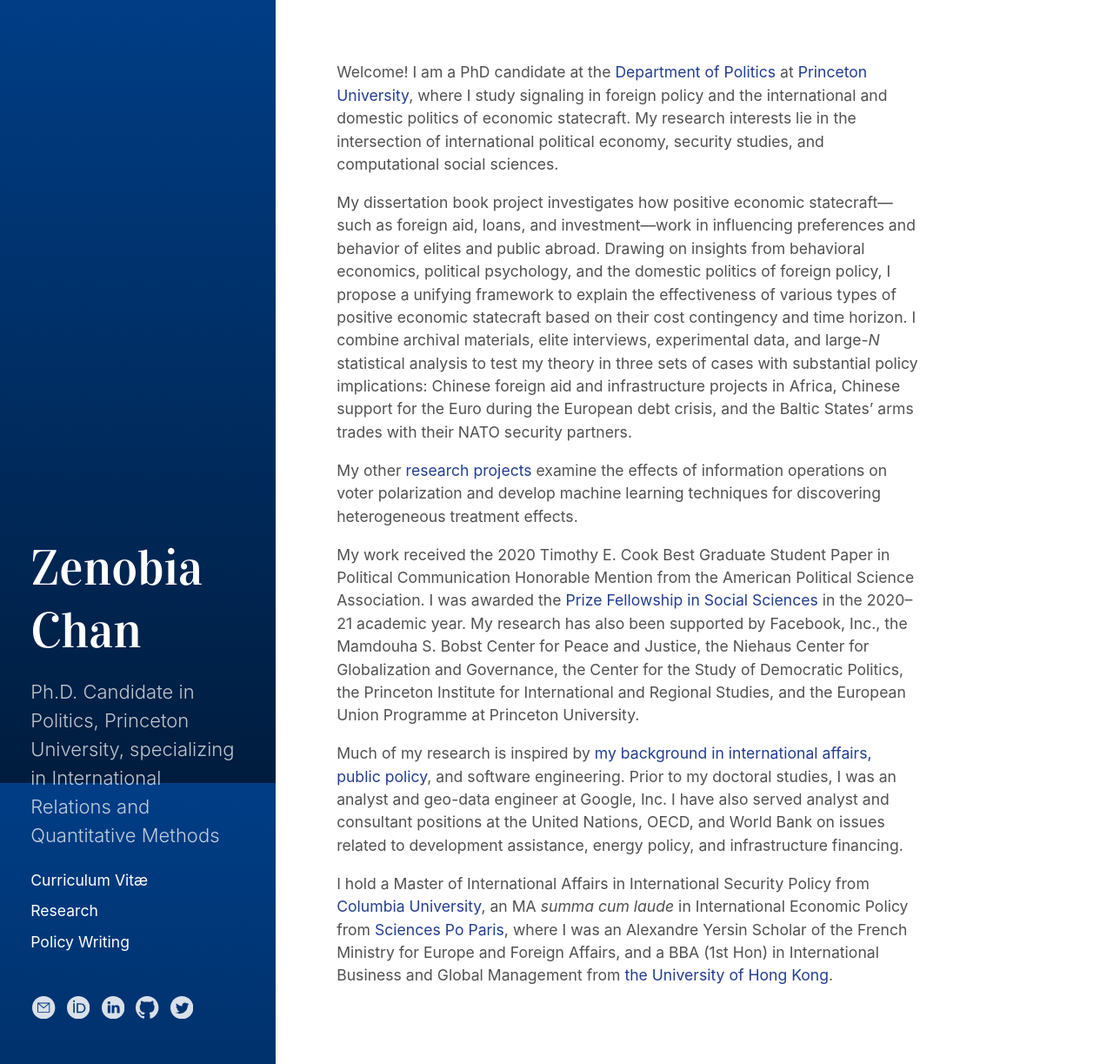
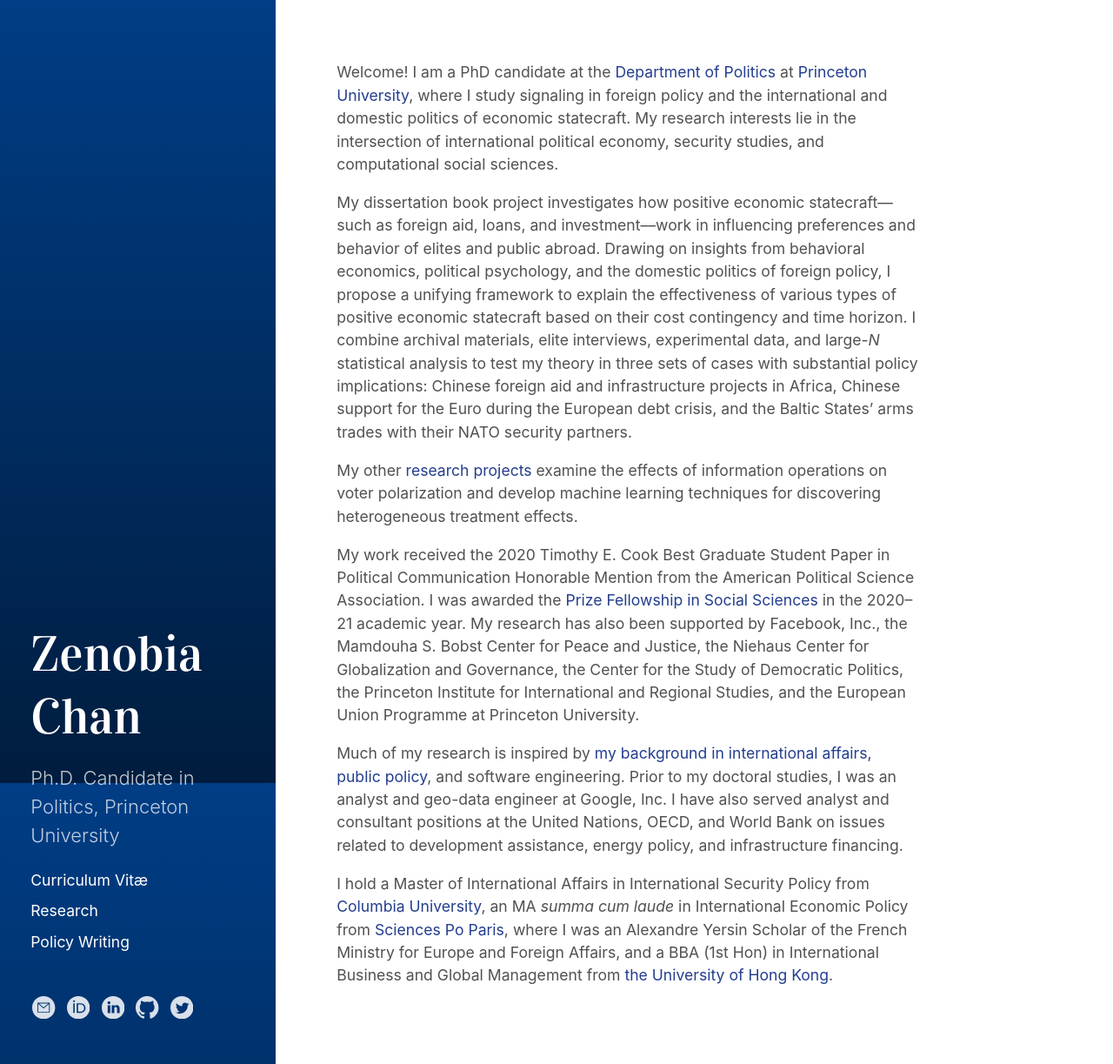
Before and after one commit to ztchan/my-website, a Jekyll site: the page built from index.html, in a window 1280 px wide and 1223 px high. Shown: the whole window at 87% size. Built offline with Jekyll 4.4.1, drawn with Linux system fonts in a browser that asks for light colours; the list of posts is cut into pages by our own code.

Commit message:
Update website description

```diff
--- a/_config.yml
+++ b/_config.yml
@@ -9,8 +9,8 @@ orcid:             0000-0003-0130-5204
 linkedin:          ZenobiaChan
 github_username:   ztchan
 twitter:           ZenobiaChan
-tagline:           "Ph.D. Candidate in Politics, Princeton University"
-description:       "Ph.D. Candidate in Politics, Princeton University, specializing in International Relations and Quantitative Methods"
+tagline:           "Ph.D. Candidate in Politics, Princeton University, specializing in International Relations and Quantitative Methods"
+description:       "Ph.D. Candidate in Politics, Princeton University"
 baseurl:           ""
 # url:               "https://ztchan.github.io"
 url:               "https://zenobiachan.com"
--- a/_includes/custom-head.html
+++ b/_includes/custom-head.html
@@ -13,6 +13,3 @@
 
 <!-- Sort pages according to oder in sidebar -->
 {% assign pages_list = (site.pages | sort: 'order') %}
-
-<!-- Website description -->
-<meta name="description" content = "PhD Candidate in Politics, Princeton University, specializing in international relations and quantitative methods.">
--- a/_includes/sidebar.html
+++ b/_includes/sidebar.html
@@ -7,7 +7,7 @@
         {% endunless %}
         {{ site.title }}
       </a>
-    </{% if page.layout == "index" %}h1{% else %}div{% endif %}>
+    </{% if page.layout == "index" %}h2{% else %}div{% endif %}>
     <p class="lead">{{ site.description }}</p>
   </header>
   {% include sidebar-nav-links.html %}
```
